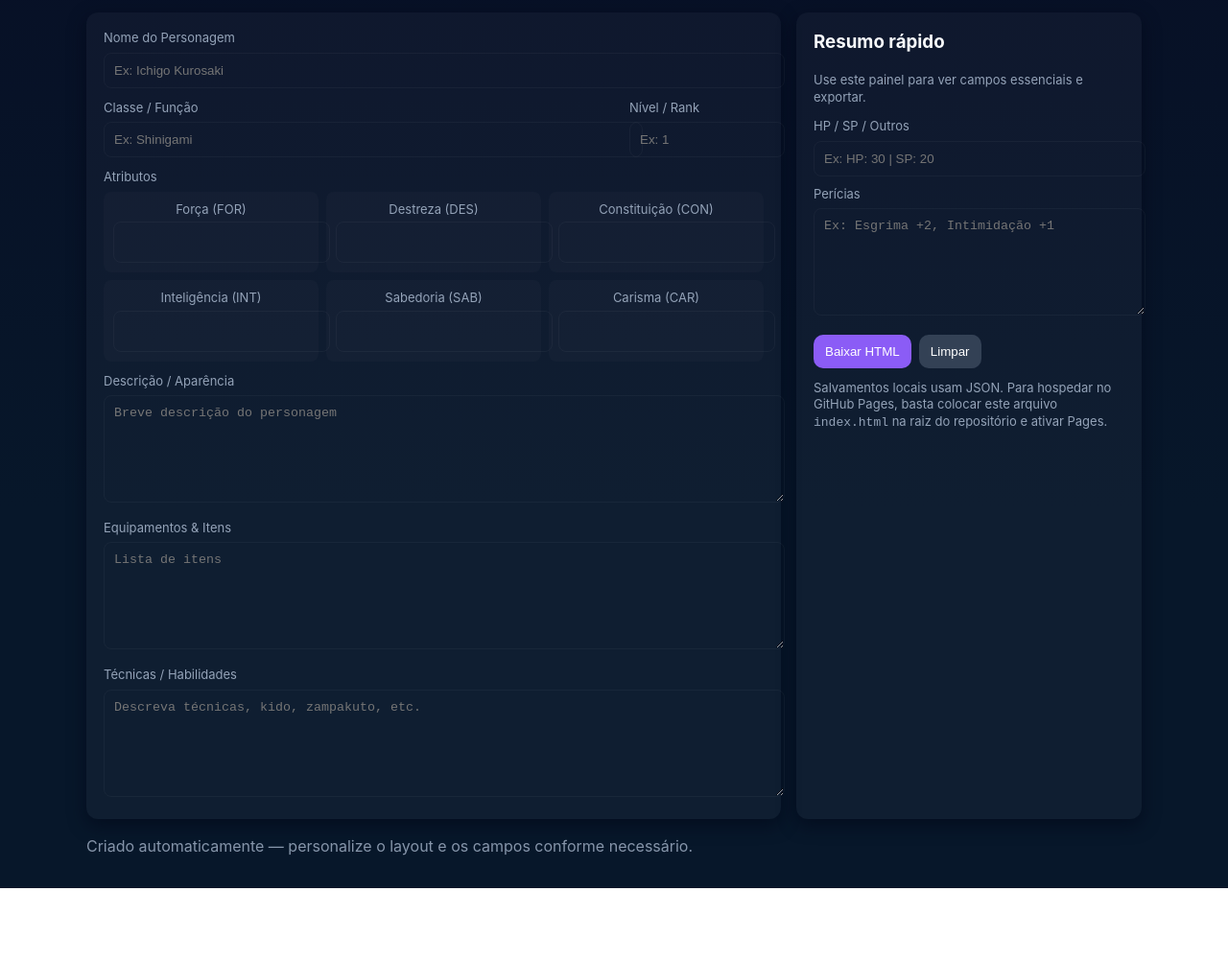
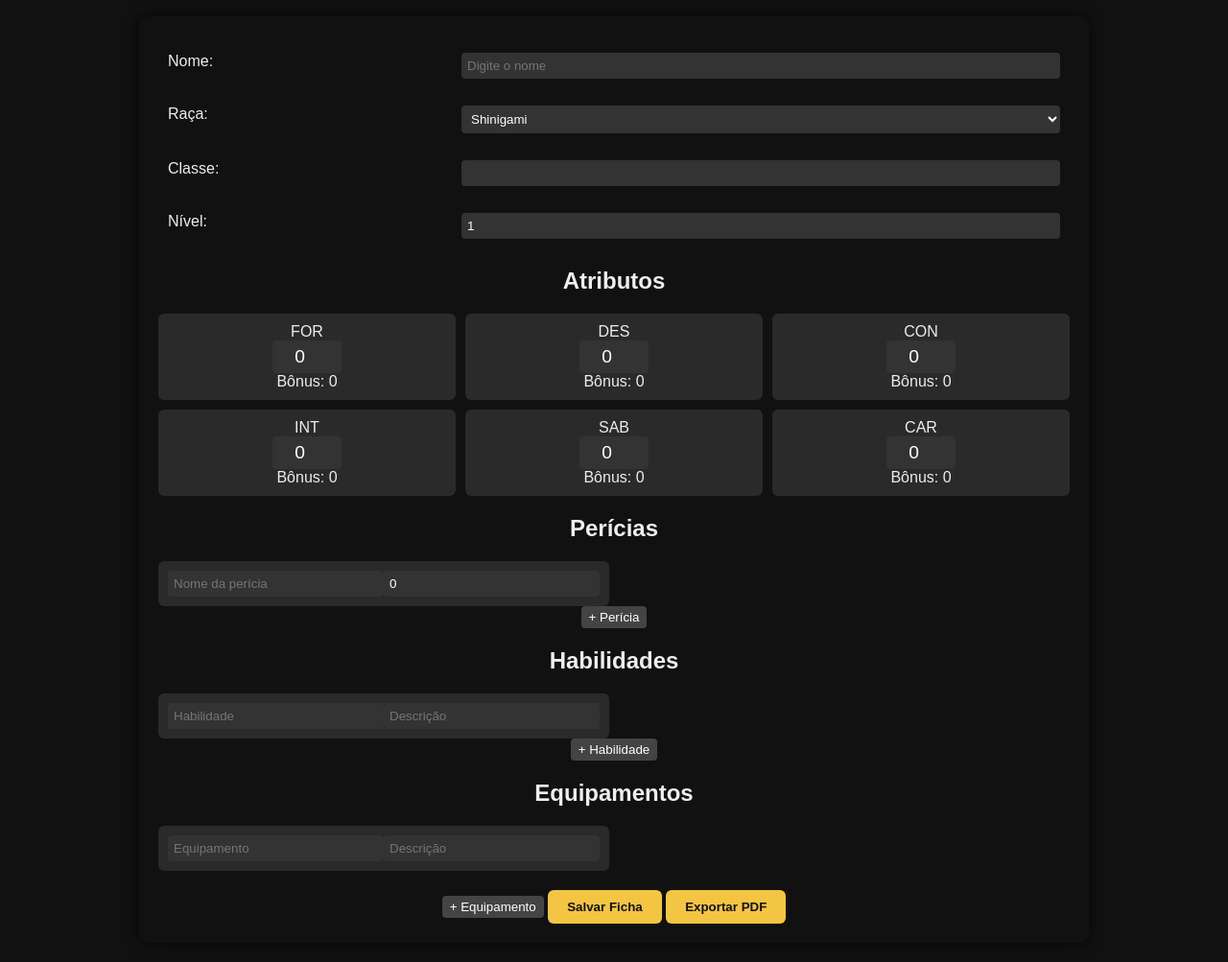
Before and after one commit to Lucci268/BleachFicha, a plain HTML site: page index.html in a window 1280 px wide. Shown: the part 70-1073 px from the top of the page at 96% size. Before the commit the page ends 996 px from the top, so only its background shows below. Drawn offline with nearby package versions, Linux system fonts and the light colour scheme.

Commit message:
Update index.html

```diff
--- a/index.html
+++ b/index.html
@@ -1,196 +1,199 @@
-<!doctype html>
+<!DOCTYPE html>
 <html lang="pt-BR">
 <head>
-  <meta charset="utf-8" />
-  <meta name="viewport" content="width=device-width,initial-scale=1" />
-  <title>Ficha - Shinigamis & Hollows (modelo)</title>
+<meta charset="UTF-8">
+<title>Ficha - Shinigamis & Hollows</title>
+<script src="https://cdnjs.cloudflare.com/ajax/libs/jspdf/2.5.1/jspdf.umd.min.js"></script>
 <style>
-    :root{--bg:#0f172a;--card:#0b1220;--accent:#8b5cf6;--muted:#94a3b8;--paper:#f8fafc}
-    body{font-family:Inter,system-ui,Segoe UI,Roboto,Helvetica,Arial;line-height:1.35;background:linear-gradient(180deg,#071026 0%,#07172a 60%);color:var(--paper);padding:24px}
-    .wrap{max-width:1100px;margin:0 auto}
-    header{display:flex;align-items:center;justify-content:space-between;margin-bottom:16px}
-    header h1{font-size:20px;margin:0}
-    .grid{display:grid;grid-template-columns:1fr 360px;gap:16px}
-    .card{background:rgba(255,255,255,0.03);padding:18px;border-radius:12px;box-shadow:0 6px 18px rgba(2,6,23,0.6)}
-    label{display:block;font-size:13px;color:var(--muted);margin-bottom:6px}
-    input[type=text],textarea,select{width:100%;padding:10px;border-radius:8px;border:1px solid rgba(255,255,255,0.04);background:transparent;color:var(--paper)}
-    textarea{min-height:90px}
-    .row{display:flex;gap:8px}
-    .stats{display:grid;grid-template-columns:repeat(3,1fr);gap:8px}
-    .stat{background:rgba(255,255,255,0.02);padding:10px;border-radius:8px;text-align:center}
-    .stat label{margin-bottom:4px}
-    .stat input{font-size:18px;text-align:center}
-    button{background:var(--accent);border:none;padding:10px 12px;border-radius:10px;color:white;cursor:pointer}
-    .muted{color:var(--muted);font-size:13px}
-    .sheet-print{display:none}
-    /* print rules */
-    @media print{
-      body{background:white;color:black}
-      .grid{grid-template-columns:1fr}
-      header, .controls{display:none}
-      .card{background:transparent;box-shadow:none}
-    }
+  body { font-family: Arial, sans-serif; background: #111; color: #eee; margin:0; padding:0; text-align:center;}
+  h1 { background: #222; padding: 15px; margin:0; color: #f4c542; }
+  .ficha { max-width: 950px; margin: 20px auto; padding: 20px; border-radius: 10px; box-shadow: 0 0 15px rgba(0,0,0,0.7); }
+  .campo { display:flex; justify-content:space-between; margin:8px 0; padding:10px; border-radius:6px; }
+  label { flex:1; text-align:left; }
+  input, select, textarea { flex:2; padding:6px; border:none; border-radius:4px; background:#333; color:#fff; }
+  .atributos { display:grid; grid-template-columns: repeat(3, 1fr); gap:10px; margin-top:20px; }
+  .atributo { background:#2a2a2a; padding:10px; border-radius:6px; }
+  .atributo input { width:60px; text-align:center; font-size:1.2em; }
+  .pericias, .habilidades, .equipamentos { margin-top:20px; display:grid; grid-template-columns: repeat(2,1fr); gap:10px; }
+  .item { background:#2a2a2a; padding:10px; border-radius:6px; display:flex; justify-content:space-between; }
+  .botao { margin-top:20px; padding:10px 20px; background:#f4c542; color:#111; border:none; border-radius:6px; cursor:pointer; font-weight:bold; }
+  .btn-add { background:#444; color:#fff; border:none; border-radius:4px; padding:4px 8px; cursor:pointer; }
 </style>
 </head>
 <body>
-  <div class="wrap">
-    <header>
-      <h1>Ficha: Shinigamis & Hollows — Modelo de Site</h1>
-      <div class="controls">
-        <button id="saveJson">Salvar JSON</button>
-        <button id="loadJson">Carregar JSON</button>
-        <button id="exportPdf">Exportar (Imprimir/PDF)</button>
+<h1>Ficha de Personagem Avançada</h1>
+<div class="ficha" id="ficha">
+  <div class="campo">
+    <label>Nome:</label>
+    <input type="text" id="nome" placeholder="Digite o nome">
   </div>
-    </header>
-
-    <div class="grid">
-      <main class="card">
-        <section>
-          <label>Nome do Personagem</label>
-          <input id="nome" type="text" placeholder="Ex: Ichigo Kurosaki">
-        </section>
-
-        <section style="margin-top:12px">
-          <div class="row">
-            <div style="flex:1">
-              <label>Classe / Função</label>
-              <input id="classe" type="text" placeholder="Ex: Shinigami">
+  <div class="campo">
+    <label>Raça:</label>
+    <select id="raca" onchange="atualizarCor()">
+      <option value="Shinigami">Shinigami</option>
+      <option value="Hollow">Hollow</option>
+      <option value="Quincy">Quincy</option>
+      <option value="Fullbringer">Fullbringer</option>
+    </select>
   </div>
-            <div style="width:140px">
-              <label>Nível / Rank</label>
-              <input id="nivel" type="text" placeholder="Ex: 1">
+  <div class="campo">
+    <label>Classe:</label>
+    <input type="text" id="classe" placeholder="">
   </div>
-          </div>
-        </section>
-
-        <section style="margin-top:12px">
-          <label>Atributos</label>
-          <div class="stats">
-            <div class="stat"><label class="muted">Força (FOR)</label><input id="for" type="text"></div>
-            <div class="stat"><label class="muted">Destreza (DES)</label><input id="des" type="text"></div>
-            <div class="stat"><label class="muted">Constituição (CON)</label><input id="con" type="text"></div>
-            <div class="stat"><label class="muted">Inteligência (INT)</label><input id="int" type="text"></div>
-            <div class="stat"><label class="muted">Sabedoria (SAB)</label><input id="sab" type="text"></div>
-            <div class="stat"><label class="muted">Carisma (CAR)</label><input id="car" type="text"></div>
-          </div>
-        </section>
-
-        <section style="margin-top:12px">
-          <label>Descrição / Aparência</label>
-          <textarea id="descricao" placeholder="Breve descrição do personagem"></textarea>
-        </section>
-
-        <section style="margin-top:12px">
-          <label>Equipamentos & Itens</label>
-          <textarea id="itens" placeholder="Lista de itens"></textarea>
-        </section>
-
-        <section style="margin-top:12px">
-          <label>Técnicas / Habilidades</label>
-          <textarea id="tecnicas" placeholder="Descreva técnicas, kido, zampakuto, etc."></textarea>
-        </section>
-
-      </main>
-
-      <aside class="card">
-        <h3 style="margin-top:0">Resumo rápido</h3>
-        <p class="muted">Use este painel para ver campos essenciais e exportar.</p>
-
-        <div style="margin-top:10px">
-          <label>HP / SP / Outros</label>
-          <input id="hp" type="text" placeholder="Ex: HP: 30 | SP: 20">
+  <div class="campo">
+    <label>Nível:</label>
+    <input type="number" id="nivel" min="1" value="1">
   </div>
 
-        <div style="margin-top:10px">
-          <label>Perícias</label>
-          <textarea id="pericias" placeholder="Ex: Esgrima +2, Intimidação +1"></textarea>
+  <h2>Atributos</h2>
+  <div class="atributos">
+    <div class="atributo">FOR<br><input type="number" id="for" value="0" onchange="calcularBonus()"><br>Bônus: <span id="bfor">0</span></div>
+    <div class="atributo">DES<br><input type="number" id="des" value="0" onchange="calcularBonus()"><br>Bônus: <span id="bdes">0</span></div>
+    <div class="atributo">CON<br><input type="number" id="con" value="0" onchange="calcularBonus()"><br>Bônus: <span id="bcon">0</span></div>
+    <div class="atributo">INT<br><input type="number" id="int" value="0" onchange="calcularBonus()"><br>Bônus: <span id="bint">0</span></div>
+    <div class="atributo">SAB<br><input type="number" id="sab" value="0" onchange="calcularBonus()"><br>Bônus: <span id="bsab">0</span></div>
+    <div class="atributo">CAR<br><input type="number" id="car" value="0" onchange="calcularBonus()"><br>Bônus: <span id="bcar">0</span></div>
   </div>
 
-        <div style="margin-top:14px;display:flex;gap:8px">
-          <button id="downloadBtn">Baixar HTML</button>
-          <button id="clearBtn" style="background:#334155">Limpar</button>
+  <h2>Perícias</h2>
+  <div class="pericias" id="pericias">
+    <div class="item"><input type="text" placeholder="Nome da perícia"><input type="number" value="0"></div>
   </div>
+  <button class="btn-add" onclick="adicionarPericia()">+ Perícia</button>
 
-        <p class="muted" style="margin-top:12px;font-size:13px">Salvamentos locais usam JSON. Para hospedar no GitHub Pages, basta colocar este arquivo <code>index.html</code> na raiz do repositório e ativar Pages.</p>
-      </aside>
+  <h2>Habilidades</h2>
+  <div class="habilidades" id="habilidades">
+    <div class="item"><input type="text" placeholder="Habilidade"><input type="text" placeholder="Descrição"></div>
   </div>
+  <button class="btn-add" onclick="adicionarHabilidade()">+ Habilidade</button>
 
-    <footer style="margin-top:18px;opacity:0.9;color:var(--muted)">Criado automaticamente — personalize o layout e os campos conforme necessário.</footer>
+  <h2>Equipamentos</h2>
+  <div class="equipamentos" id="equipamentos">
+    <div class="item"><input type="text" placeholder="Equipamento"><input type="text" placeholder="Descrição"></div>
+  </div>
+  <button class="btn-add" onclick="adicionarEquipamento()">+ Equipamento</button>
+
+  <button class="botao" onclick="salvarFicha()">Salvar Ficha</button>
+  <button class="botao" onclick="exportarPDF()">Exportar PDF</button>
 </div>
 
 <script>
-  function getData(){
-    return {
-      nome:document.getElementById('nome').value,
-      classe:document.getElementById('classe').value,
-      nivel:document.getElementById('nivel').value,
-      for:document.getElementById('for').value,
-      des:document.getElementById('des').value,
-      con:document.getElementById('con').value,
-      int:document.getElementById('int').value,
-      sab:document.getElementById('sab').value,
-      car:document.getElementById('car').value,
-      descricao:document.getElementById('descricao').value,
-      itens:document.getElementById('itens').value,
-      tecnicas:document.getElementById('tecnicas').value,
-      hp:document.getElementById('hp').value,
-      pericias:document.getElementById('pericias').value
+function atualizarCor() {
+  const ficha = document.getElementById('ficha');
+  const raca = document.getElementById('raca').value;
+  switch(raca) {
+    case 'Shinigami': ficha.style.background='#1a2b4c'; break;
+    case 'Hollow': ficha.style.background='#4b1a4c'; break;
+    case 'Quincy': ficha.style.background='#1a4c2b'; break;
+    case 'Fullbringer': ficha.style.background='#4c3a1a'; break;
+    default: ficha.style.background='#1c1c1c';
   }
 }
-  function setData(d){
-    if(!d) return;
-    document.getElementById('nome').value=d.nome||'';
-    document.getElementById('classe').value=d.classe||'';
-    document.getElementById('nivel').value=d.nivel||'';
-    document.getElementById('for').value=d.for||'';
-    document.getElementById('des').value=d.des||'';
-    document.getElementById('con').value=d.con||'';
-    document.getElementById('int').value=d.int||'';
-    document.getElementById('sab').value=d.sab||'';
-    document.getElementById('car').value=d.car||'';
-    document.getElementById('descricao').value=d.descricao||'';
-    document.getElementById('itens').value=d.itens||'';
-    document.getElementById('tecnicas').value=d.tecnicas||'';
-    document.getElementById('hp').value=d.hp||'';
-    document.getElementById('pericias').value=d.pericias||'';
+
+function calcularBonus() {
+  const atributos = ['for','des','con','int','sab','car'];
+  atributos.forEach(a=>{
+    const val = parseInt(document.getElementById(a).value) || 0;
+    document.getElementById('b'+a).textContent = Math.floor((val-10)/2);
+  });
 }
 
-  document.getElementById('saveJson').addEventListener('click',()=>{
-    const d=getData();
-    const filename=(d.nome||'ficha')+'.json';
-    const blob=new Blob([JSON.stringify(d,null,2)],{type:'application/json'});
-    const url=URL.createObjectURL(blob);
-    const a=document.createElement('a');a.href=url;a.download=filename;a.click();URL.revokeObjectURL(url);
+function adicionarPericia() {
+  const pericias = document.getElementById('pericias');
+  const div = document.createElement('div');
+  div.className='item';
+  div.innerHTML='<input type="text" placeholder="Nome da perícia"><input type="number" value="0">';
+  pericias.appendChild(div);
+}
+
+function adicionarHabilidade() {
+  const hab = document.getElementById('habilidades');
+  const div = document.createElement('div');
+  div.className='item';
+  div.innerHTML='<input type="text" placeholder="Habilidade"><input type="text" placeholder="Descrição">';
+  hab.appendChild(div);
+}
+
+function adicionarEquipamento() {
+  const eq = document.getElementById('equipamentos');
+  const div = document.createElement('div');
+  div.className='item';
+  div.innerHTML='<input type="text" placeholder="Equipamento"><input type="text" placeholder="Descrição">';
+  eq.appendChild(div);
+}
+
+function salvarFicha() {
+  const fichaData = {
+    nome: document.getElementById('nome').value,
+    raca: document.getElementById('raca').value,
+    classe: document.getElementById('classe').value,
+    nivel: document.getElementById('nivel').value,
+    atributos: {
+      FOR: document.getElementById('for').value,
+      DES: document.getElementById('des').value,
+      CON: document.getElementById('con').value,
+      INT: document.getElementById('int').value,
+      SAB: document.getElementById('sab').value,
+      CAR: document.getElementById('car').value
+    },
+    pericias: Array.from(document.querySelectorAll('#pericias .item')).map(i=>{
+      return {nome:i.children[0].value, valor:i.children[1].value};
+    }),
+    habilidades: Array.from(document.querySelectorAll('#habilidades .item')).map(i=>{
+      return {nome:i.children[0].value, descricao:i.children[1].value};
+    }),
+    equipamentos: Array.from(document.querySelectorAll('#equipamentos .item')).map(i=>{
+      return {nome:i.children[0].value, descricao:i.children[1].value};
+    })
+  };
+  localStorage.setItem('fichaPersonagem', JSON.stringify(fichaData));
+  alert('Ficha salva com sucesso!');
+}
+
+function exportarPDF() {
+  const { jsPDF } = window.jspdf;
+  const doc = new jsPDF();
+  doc.setFontSize(16);
+  doc.text("Ficha de Personagem", 105, 15, {align:"center"});
+  const nome = document.getElementById('nome').value;
+  const raca = document.getElementById('raca').value;
+  const classe = document.getElementById('classe').value;
+  const nivel = document.getElementById('nivel').value;
+  doc.setFontSize(12);
+  doc.text(`Nome: ${nome}`, 20, 30);
+  doc.text(`Raça: ${raca}`, 20, 40);
+  doc.text(`Classe: ${classe}`, 20, 50);
+  doc.text(`Nível: ${nivel}`, 20, 60);
+
+  let y = 70;
+  doc.text("Atributos:", 20, y); y+=10;
+  const atributos = ['FOR','DES','CON','INT','SAB','CAR'];
+  atributos.forEach(a=>{
+    const val = document.getElementById(a.toLowerCase()).value;
+    const bonus = document.getElementById('b'+a.toLowerCase()).textContent;
+    doc.text(`${a}: ${val} (Bônus: ${bonus})`, 30, y); y+=7;
   });
 
-  document.getElementById('loadJson').addEventListener('click',()=>{
-    const inp=document.createElement('input');inp.type='file';inp.accept='.json';
-    inp.onchange=()=>{
-      const f=inp.files[0];if(!f) return;const r=new FileReader();
-      r.onload=e=>{try{setData(JSON.parse(e.target.result))}catch(err){alert('JSON inválido')} }
-      r.readAsText(f);
-    }
-    inp.click();
+  y+=5;
+  doc.text("Perícias:", 20, y); y+=10;
+  document.querySelectorAll('#pericias .item').forEach(p=>{
+    doc.text(`${p.children[0].value}: ${p.children[1].value}`, 30, y); y+=7;
   });
 
-  document.getElementById('exportPdf').addEventListener('click',()=>{
-    window.print();
+  y+=5;
+  doc.text("Habilidades:", 20, y); y+=10;
+  document.querySelectorAll('#habilidades .item').forEach(h=>{
+    doc.text(`${h.children[0].value}: ${h.children[1].value}`, 30, y); y+=7;
   });
 
-  document.getElementById('clearBtn').addEventListener('click',()=>{
-    if(!confirm('Limpar todos os campos?')) return;setData({});
+  y+=5;
+  doc.text("Equipamentos:", 20, y); y+=10;
+  document.querySelectorAll('#equipamentos .item').forEach(eq=>{
+    doc.text(`${eq.children[0].value}: ${eq.children[1].value}`, 30, y); y+=7;
   });
 
-  document.getElementById('downloadBtn').addEventListener('click',()=>{
-    const html = '<!doctype html>'+document.documentElement.innerHTML;
-    const blob=new Blob([html],{type:'text/html'});
-    const url=URL.createObjectURL(blob);
-    const a=document.createElement('a');a.href=url;a.download='ficha-shinigamis-hollows.html';a.click();URL.revokeObjectURL(url);
-  });
-
-  // try load autosave
-  try{const saved=localStorage.getItem('ficha_sh');if(saved) setData(JSON.parse(saved));
-  window.addEventListener('beforeunload',()=>{localStorage.setItem('ficha_sh',JSON.stringify(getData()))})}catch(e){}
+  doc.save(`${nome || 'Ficha'}.pdf`);
+}
 </script>
 </body>
 </html>
```
Lines whose indentation alone changed are shown as unchanged.
